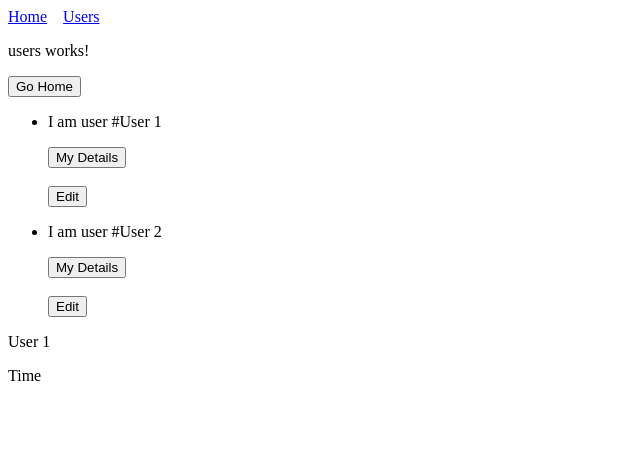
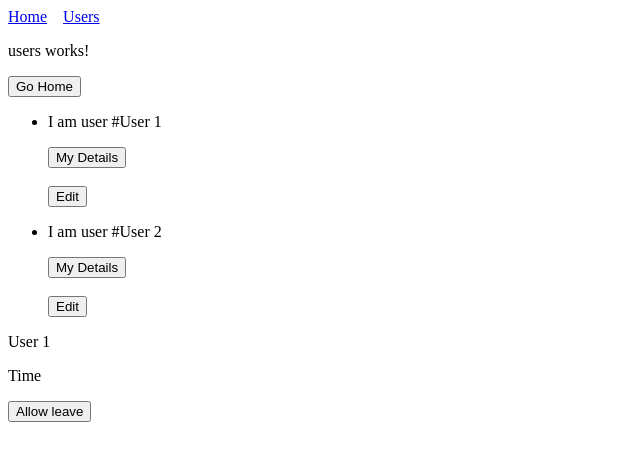
Before and after one commit to sean-xiao-zhao7/angular-directives-test, an Angular app: page /users/1/edit in a window 1280 px wide. Shown: the top 460 px of the page, without its empty margins (0-640 px from the left). Built offline with nearby package versions, Linux system fonts and the light colour scheme.

Commit message:
Add test allowNavAway property

```diff
--- a/src/app/components/edit-user/edit-user.component.html
+++ b/src/app/components/edit-user/edit-user.component.html
@@ -1,4 +1,5 @@
 <div>
   <p>User {{ userId }}</p>
   <p>Time {{ time }}</p>
+  <button (click)="setAllowNavAway(true)">Allow leave</button>
 </div>
--- a/src/app/components/edit-user/edit-user.component.ts
+++ b/src/app/components/edit-user/edit-user.component.ts
@@ -10,8 +10,9 @@ import { Subscription } from 'rxjs';
 export class EditUserComponent implements OnInit, OnDestroy {
   userId: string = '';
   time: string = '';
-  paramsSub: any;
-  queryParamsSub: Subscription;
+  private paramsSub: any;
+  private queryParamsSub: Subscription;
+  private allowNavAway: boolean = true;
 
   constructor(private route: ActivatedRoute) {
     this.paramsSub = this.route.params.subscribe((params) => {
@@ -28,4 +29,8 @@ export class EditUserComponent implements OnInit, OnDestroy {
     this.paramsSub.unsubscribe();
     this.queryParamsSub.unsubscribe();
   }
+
+  setAllowNavAway(status: boolean) {
+    this.allowNavAway = status;
+  }
 }
```
